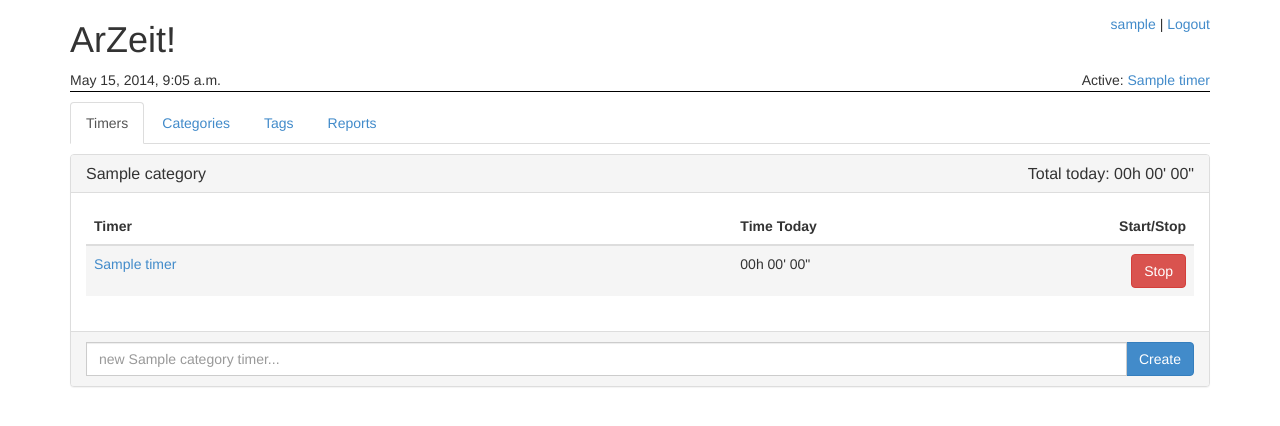
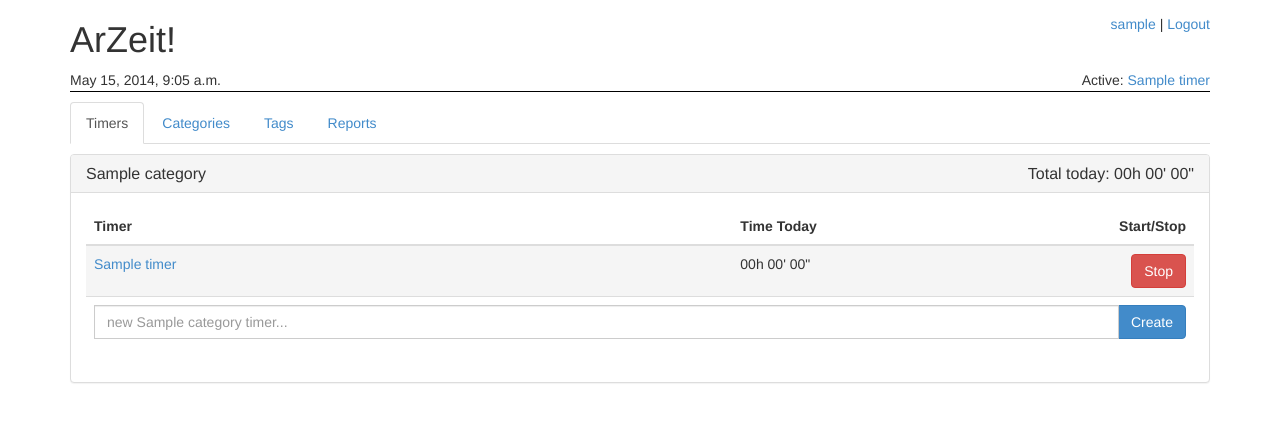
Before and after one commit to peap/djarzeit, a Django app: page /timers/ in a window 1280 px wide. Shown: the top 426 px of the page. Run offline with Django 3.2, Linux system fonts and the light colour scheme; a user stored in the database is signed in; tables that the repository leaves empty hold one stand-in row (values such as "Sample post"); some libraries are stand-ins or nearby versions.

Commit message:
moving new timer creation to tfoot

```diff
--- a/timers/static/timers/timers.css
+++ b/timers/static/timers/timers.css
@@ -2,6 +2,6 @@
     text-align: right;
 }
 
-.panel-body td:last-child {
+.panel-body td:last-child:not([colspan]) {
     text-align: right;
 }
--- a/timers/templates/timers/listing.html
+++ b/timers/templates/timers/listing.html
@@ -10,17 +10,6 @@
 </div> <!-- .panel-heading -->
 
 <div class="panel-body">
-
-  {% if cat.category_set.all %}
-    {# Avoid run-away recursion problem by using "with" for the template name #}
-    {% with template_name='timers/listing.html' %}
-      {% for subcat in cat.category_set.all %}
-        <div class="panel panel-default" id="timers_for_{{ subcat.id }}">
-          {% include template_name with cat=subcat %}
-        </div>
-      {% endfor %}
-    {% endwith %}
-  {% endif %}
 
   <table class="table">
     <thead>
@@ -58,19 +47,16 @@
         </td>
       </tr>
     {% empty %}
-      <tr colspan="3">
-        <td>
+      <tr>
+        <td colspan="3">
           You haven't created any timers in this category.
         </td>
       </tr>
     {% endfor %}
     </tbody>
-    <tfoot></tfoot>
-  </table>
-
-</div> <!-- .panel-body -->
-
-<div class="panel-footer">
+    <tfoot>
+      <tr>
+        <td colspan="3">
           <form id="new_timer_{{ cat.id }}" method="post" class="form-inline"
               action="{% url 'new_timer' %}">
             {% csrf_token %}
@@ -87,4 +73,20 @@
               </span>
             </div>
           </form>
+        </td>
+      </tr>
+    </tfoot>
+  </table>
+
+  {% if cat.category_set.all %}
+    {# Avoid run-away recursion problem by using "with" for the template name #}
+    {% with template_name='timers/listing.html' %}
+      {% for subcat in cat.category_set.all %}
+        <div class="panel panel-default" id="timers_for_{{ subcat.id }}">
+          {% include template_name with cat=subcat %}
         </div>
+      {% endfor %}
+    {% endwith %}
+  {% endif %}
+
+</div> <!-- .panel-body -->
```
Lines whose indentation alone changed are shown as unchanged.
